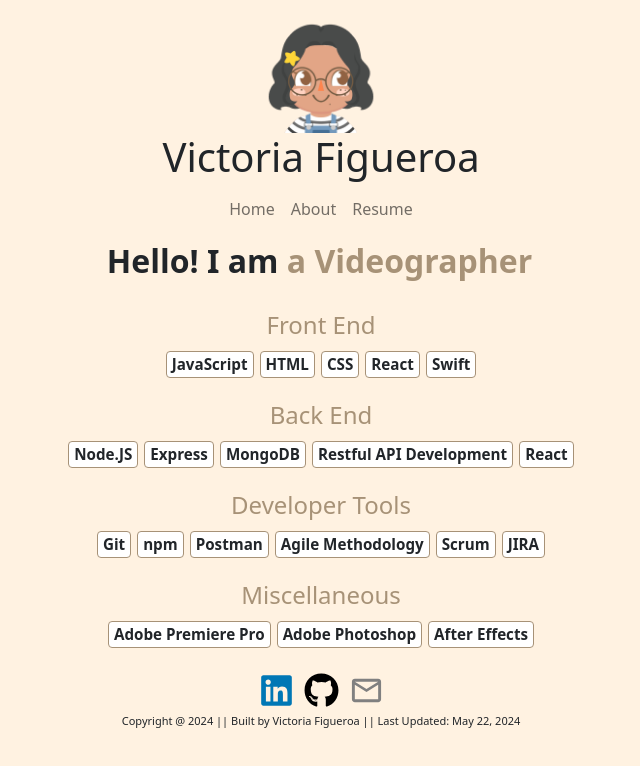
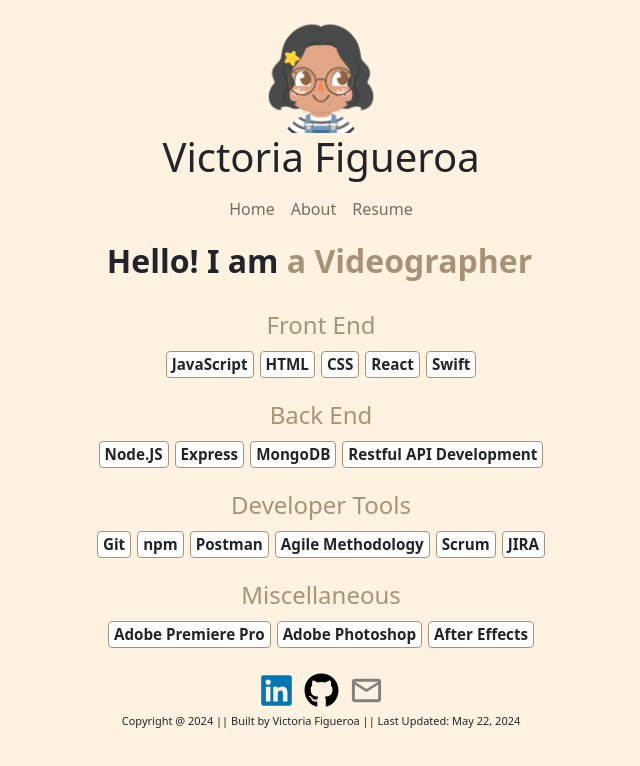
Before and after one commit to vicfigueroa/vicfigueroa.github.io, a React (Create React App) app: page / in a window 1280 px wide. Shown: the top 766 px of the page, without its empty margins (319-959 px from the left). Built offline with nearby package versions, Linux system fonts and the light colour scheme.

Commit message:
removed React from backend

```diff
--- a/src/components/Skills.js
+++ b/src/components/Skills.js
@@ -18,7 +18,6 @@ const Skills = () => {
                 <span className='skill'>Express</span>
                 <span className='skill'>MongoDB</span>
                 <span className='skill'>Restful API Development</span>
-                <span className='skill'>React</span>
             </div>
             <div className='skill-section'>
                 <h4 className='skillTitle'>Developer Tools</h4>
```
